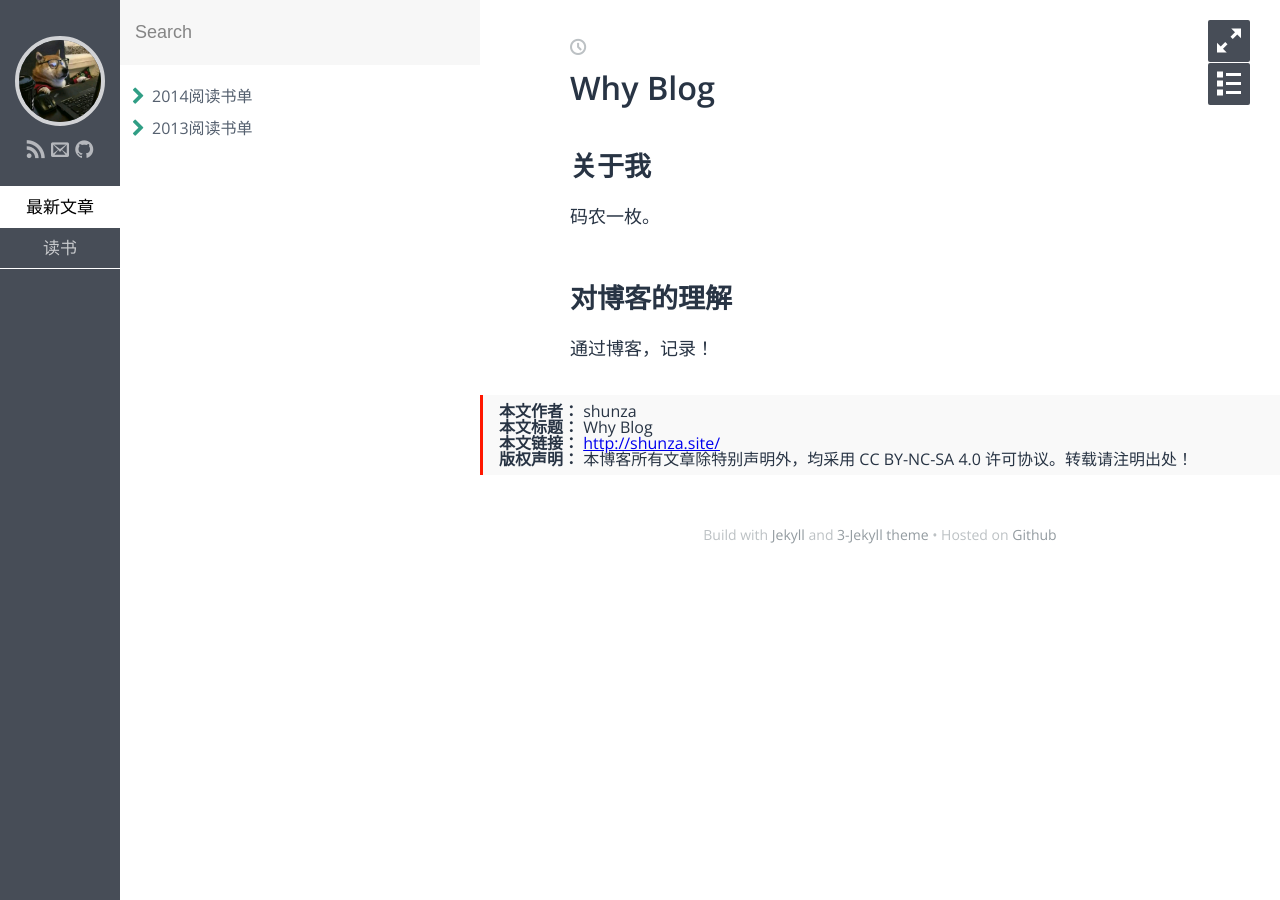
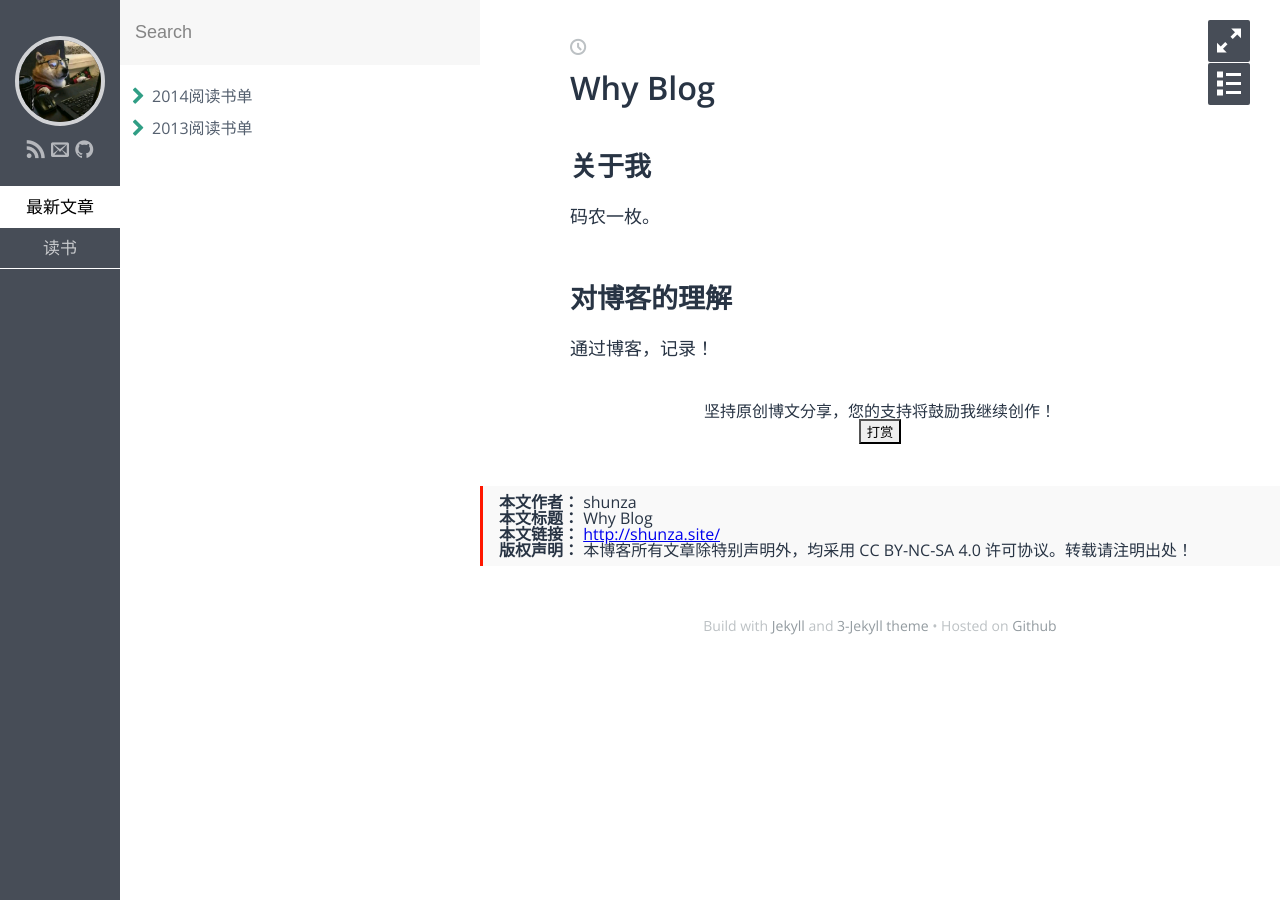
Before and after one commit to shunza/shunza.github.io, a Jekyll site: the page built from index.md, in a window 1280 px wide. Built offline with Jekyll 4.4.1, drawn with Linux system fonts in a browser that asks for light colours; some web fonts are replaced.

Commit message:
add ali pay.

```diff
--- a/_config.yml
+++ b/_config.yml
@@ -19,6 +19,7 @@ github: shunza
 # avatar and Favicon
 avatar: /assets/img/avatar.jpg
 favicon: /assets/img/qrcode.jpg
+alipay: /assets/img/alipay.jpg
 
 # google analytics config
 ga:
--- a/_layouts/post.html
+++ b/_layouts/post.html
@@ -12,7 +12,19 @@ layout: default
   <h1 class="post-title">{{ page.title }}</h1>
   {{ content }}
 </article>
-
+<div style="padding: 10px 0; margin: 20px auto; width: 90%; text-align: center">
+    <div>坚持原创博文分享，您的支持将鼓励我继续创作！</div>
+    <button id="rewardButton" disable="enable" onclick="var qr = document.getElementById('QR'); if (qr.style.display === 'none') {qr.style.display='block';} else {qr.style.display='none'}">
+      <span>打赏</span>
+    </button>
+    <div id="QR" style="display: none;">
+        <div id="alipay" style="display: inline-block">
+          <img id="alipay_qr" src="{{ site.alipay | prepend: site.baseurl }}" alt="tc9011 支付宝">
+          <p>支付宝</p>
+        </div>
+    </div>
+  </div>
+  <div>
 <div>
   <ul class="post-copyright">
       <li> <strong>本文作者：</strong> shunza </li>
```
Also changed, not shown: assets/img/alipay.jpg (added).
